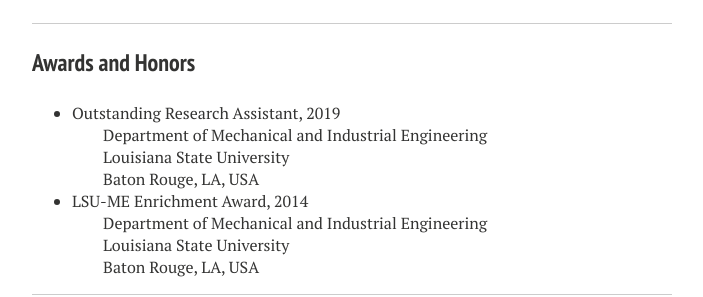
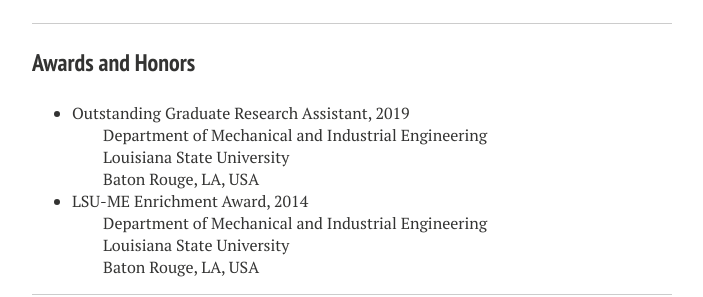
Before and after one commit to liutairan/liutairan.github.io, a Jekyll site: the page built from cv.md, in a window 1280 px wide and 900 px high, scrolled down 1309 px. Shown: the part 158-455 px from the top of the window, without its empty margins (288-991 px from the left). Built offline with Jekyll 4.4.1, drawn with Linux system fonts in a browser that asks for light colours; nearby versions of some CDN libraries.

Commit message:
Update cv.html

```diff
--- a/_layouts/cv.html
+++ b/_layouts/cv.html
@@ -108,7 +108,7 @@
 
       <h3>Awards and Honors</h3>
       <ul>
-        <li>Outstanding Research Assistant, 2019
+        <li>Outstanding Graduate Research Assistant, 2019
           <br>&nbsp;&nbsp;&nbsp;&nbsp;&nbsp;&nbsp;&nbsp;&nbsp;Department of Mechanical and Industrial Engineering
           <br>&nbsp;&nbsp;&nbsp;&nbsp;&nbsp;&nbsp;&nbsp;&nbsp;Louisiana State University
           <br>&nbsp;&nbsp;&nbsp;&nbsp;&nbsp;&nbsp;&nbsp;&nbsp;Baton Rouge, LA, USA
```
